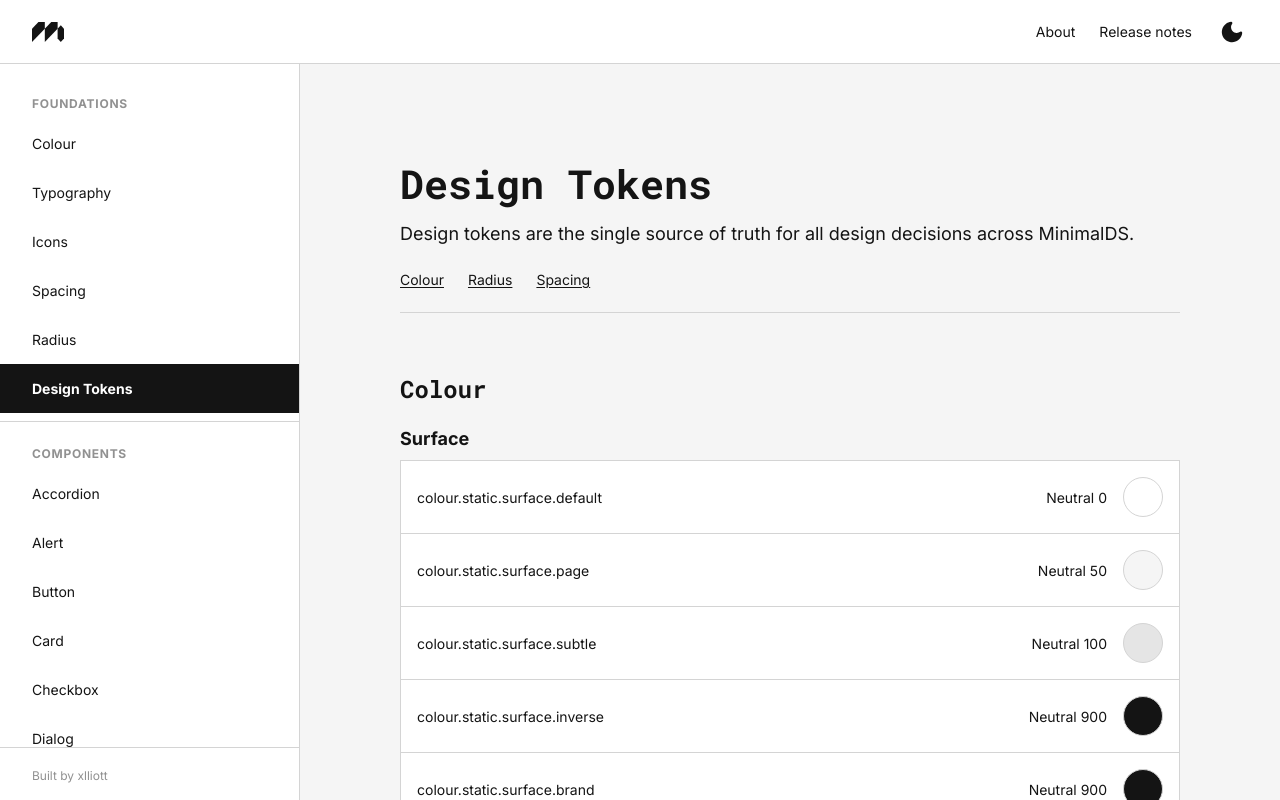
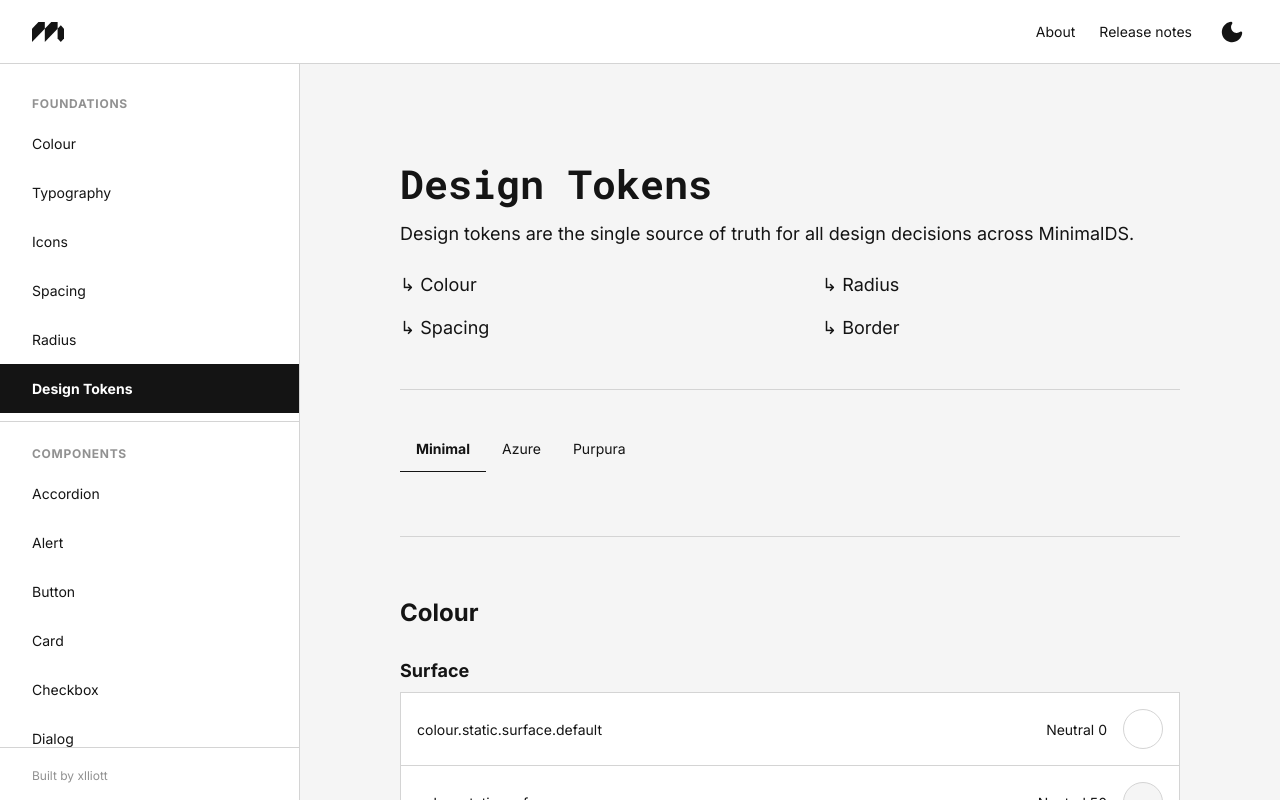
Before and after one commit to xlliott/minimalds, a React (Vite) app: page / in a window 1280 px wide. Both pictures are taken after a click on the button "View Design Tokens". Built offline with nearby package versions, Linux system fonts and the light colour scheme.

Commit message:
Add files via upload

```diff
--- a/src/pages/DesignTokens.css
+++ b/src/pages/DesignTokens.css
@@ -26,49 +26,63 @@
   margin:       0 0 var(--space-layout-md);
 }
 
-/* --- Anchor nav --- */
+/* --- Anchor nav (2-col grid) --- */
 
 .mds-tokens__anchors {
-  display:       flex;
-  gap:           var(--space-layout-md);
-  margin-bottom: var(--space-layout-2xl);
-  padding-bottom: var(--space-layout-md);
-  border-bottom: var(--border-default) solid var(--color-border-default);
+  display:               grid;
+  grid-template-columns: 1fr 1fr;
+  gap:                   var(--space-layout-sm) var(--space-layout-2xl);
+  margin-bottom:         var(--space-layout-xl);
+  padding-bottom:        var(--space-layout-xl);
+  border-bottom:         var(--border-default) solid var(--color-border-default);
 }
 
 .mds-tokens__anchor-link {
-  font-family:           var(--font-family-global);
-  font-size:             var(--font-size-body);
-  font-weight:           var(--font-weight-regular);
-  color:                 var(--color-text-default);
-  text-decoration:       underline;
+  font-family:  var(--font-family-global);
+  font-size:    var(--font-size-desktop-h4);
+  font-weight:  var(--font-weight-regular);
+  color:        var(--color-text-default);
+  text-decoration: none;
+  line-height:  1.5;
+}
+
+.mds-tokens__anchor-link:hover {
+  text-decoration: underline;
   text-underline-offset: 2px;
 }
 
-.mds-tokens__anchor-link:hover {
-  color: var(--color-text-subtle);
+/* --- Brand tabs --- */
+
+.mds-tokens__tabs {
+  margin-bottom: var(--space-layout-2xl);
 }
 
 /* --- Sections --- */
 
 .mds-tokens__section {
   margin-bottom: var(--space-layout-2xl);
+  padding-top:   var(--space-layout-2xl);
+  border-top:    var(--border-default) solid var(--color-border-default);
 }
 
 .mds-tokens__section-title {
-  font-family:  var(--font-family-display);
+  font-family:  var(--font-family-heading);
   font-size:    var(--font-size-desktop-h3);
   font-weight:  var(--font-weight-strong);
   color:        var(--color-text-default);
   line-height:  1;
-  margin:       0 0 var(--space-layout-md);
+  margin:       0 0 var(--space-layout-lg);
   -webkit-font-smoothing: antialiased;
 }
 
 /* --- Subsections --- */
 
 .mds-tokens__subsection {
-  margin-bottom: var(--space-layout-md);
+  margin-bottom: var(--space-layout-lg);
+}
+
+.mds-tokens__subsection:last-child {
+  margin-bottom: 0;
 }
 
 .mds-tokens__subsection-title {
--- a/src/pages/DesignTokens.jsx
+++ b/src/pages/DesignTokens.jsx
@@ -1,111 +1,113 @@
+import { useState } from 'react';
+import TabGroup from '../components/TabGroup/Tabgroup';
+import { useTheme } from '../context/ThemeContext';
 import './DesignTokens.css';
 
-// ─── Colour tokens ────────────────────────────────────────────────────────────
+// ─── Token definitions ────────────────────────────────────────────────────────
+// colour values use CSS custom properties so they respond to brand + dark mode
 
-const surface = [
-  { name: 'colour.static.surface.default',      label: 'Neutral 0',              color: '#ffffff' },
-  { name: 'colour.static.surface.page',         label: 'Neutral 50',             color: '#f5f5f5' },
-  { name: 'colour.static.surface.subtle',       label: 'Neutral 100',            color: '#e5e5e5' },
-  { name: 'colour.static.surface.inverse',      label: 'Neutral 900',            color: '#141414' },
-  { name: 'colour.static.surface.brand',        label: 'Neutral 900',            color: '#141414' },
-  { name: 'colour.static.surface.brand-subtle', label: 'Neutral 100',            color: '#e5e5e5' },
-  { name: 'colour.static.surface.positive',     label: 'Green 100',              color: '#dcfce7' },
-  { name: 'colour.static.surface.warning',      label: 'Yellow 100',             color: '#fef9c3' },
-  { name: 'colour.static.surface.danger',       label: 'Red 100',                color: '#fee2e2' },
-  { name: 'colour.static.surface.info',         label: 'Blue 100',               color: '#dbeafe' },
-  { name: 'colour.static.surface.overlay',      label: 'Transparent Black 700',  color: 'rgba(0,0,0,0.7)' },
+const surfaceTokens = [
+  { name: 'colour.static.surface.default',      label: 'Neutral 0',             cssVar: '--color-surface-default'      },
+  { name: 'colour.static.surface.page',         label: 'Neutral 50',            cssVar: '--color-surface-page'         },
+  { name: 'colour.static.surface.subtle',       label: 'Neutral 100',           cssVar: '--color-surface-subtle'       },
+  { name: 'colour.static.surface.inverse',      label: 'Neutral 900',           cssVar: '--color-surface-inverse'      },
+  { name: 'colour.static.surface.brand',        label: 'Brand',                 cssVar: '--color-surface-brand'        },
+  { name: 'colour.static.surface.brand-subtle', label: 'Brand subtle',          cssVar: '--color-surface-brand-subtle' },
+  { name: 'colour.static.surface.positive',     label: 'Green 100',             cssVar: '--color-surface-positive'     },
+  { name: 'colour.static.surface.warning',      label: 'Yellow 100',            cssVar: '--color-surface-warning'      },
+  { name: 'colour.static.surface.danger',       label: 'Red 100',               cssVar: '--color-surface-danger'       },
+  { name: 'colour.static.surface.info',         label: 'Blue 100',              cssVar: '--color-surface-info'         },
+  { name: 'colour.static.surface.overlay',      label: 'Transparent Black 700', cssVar: '--color-surface-overlay'      },
 ];
 
-const text = [
-  { name: 'colour.static.text.default',  label: 'Neutral 900',  color: '#141414' },
-  { name: 'colour.static.text.subtle',   label: 'Neutral 600',  color: '#4b4b4b' },
-  { name: 'colour.static.text.muted',    label: 'Neutral 400',  color: '#919191' },
-  { name: 'colour.static.text.disabled', label: 'Neutral 200',  color: '#d4d4d4' },
-  { name: 'colour.static.text.inverse',  label: 'Neutral 0',    color: '#ffffff' },
-  { name: 'colour.static.text.brand',    label: 'Neutral 900',  color: '#141414' },
-  { name: 'colour.static.text.positive', label: 'Green 700',    color: '#15803d' },
-  { name: 'colour.static.text.warning',  label: 'Yellow 700',   color: '#a16207' },
-  { name: 'colour.static.text.danger',   label: 'Red 700',      color: '#b91c1c' },
-  { name: 'colour.static.text.info',     label: 'Blue 700',     color: '#1d4ed8' },
+const textTokens = [
+  { name: 'colour.static.text.default',  label: 'Neutral 900', cssVar: '--color-text-default'  },
+  { name: 'colour.static.text.subtle',   label: 'Neutral 600', cssVar: '--color-text-subtle'   },
+  { name: 'colour.static.text.muted',    label: 'Neutral 400', cssVar: '--color-text-muted'    },
+  { name: 'colour.static.text.disabled', label: 'Neutral 200', cssVar: '--color-text-disabled' },
+  { name: 'colour.static.text.inverse',  label: 'Neutral 0',   cssVar: '--color-text-inverse'  },
+  { name: 'colour.static.text.brand',    label: 'Brand',       cssVar: '--color-text-brand'    },
+  { name: 'colour.static.text.positive', label: 'Green 700',   cssVar: '--color-text-positive' },
+  { name: 'colour.static.text.warning',  label: 'Yellow 700',  cssVar: '--color-text-warning'  },
+  { name: 'colour.static.text.danger',   label: 'Red 700',     cssVar: '--color-text-danger'   },
+  { name: 'colour.static.text.info',     label: 'Blue 700',    cssVar: '--color-text-info'     },
 ];
 
-const icon = [
-  { name: 'colour.static.icon.default',  label: 'Neutral 900',  color: '#141414' },
-  { name: 'colour.static.icon.subtle',   label: 'Neutral 600',  color: '#4b4b4b' },
-  { name: 'colour.static.icon.muted',    label: 'Neutral 400',  color: '#919191' },
-  { name: 'colour.static.icon.disabled', label: 'Neutral 200',  color: '#d4d4d4' },
-  { name: 'colour.static.icon.inverse',  label: 'Neutral 0',    color: '#ffffff' },
-  { name: 'colour.static.icon.brand',    label: 'Neutral 900',  color: '#141414' },
-  { name: 'colour.static.icon.positive', label: 'Green 700',    color: '#15803d' },
-  { name: 'colour.static.icon.warning',  label: 'Yellow 700',   color: '#a16207' },
-  { name: 'colour.static.icon.danger',   label: 'Red 700',      color: '#b91c1c' },
-  { name: 'colour.static.icon.info',     label: 'Blue 700',     color: '#1d4ed8' },
+const iconTokens = [
+  { name: 'colour.static.icon.default',  label: 'Neutral 900', cssVar: '--color-icon-default'  },
+  { name: 'colour.static.icon.subtle',   label: 'Neutral 600', cssVar: '--color-icon-subtle'   },
+  { name: 'colour.static.icon.muted',    label: 'Neutral 400', cssVar: '--color-icon-muted'    },
+  { name: 'colour.static.icon.disabled', label: 'Neutral 200', cssVar: '--color-icon-disabled' },
+  { name: 'colour.static.icon.inverse',  label: 'Neutral 0',   cssVar: '--color-icon-inverse'  },
+  { name: 'colour.static.icon.brand',    label: 'Brand',       cssVar: '--color-icon-brand'    },
+  { name: 'colour.static.icon.positive', label: 'Green 700',   cssVar: '--color-icon-positive' },
+  { name: 'colour.static.icon.warning',  label: 'Yellow 700',  cssVar: '--color-icon-warning'  },
+  { name: 'colour.static.icon.danger',   label: 'Red 700',     cssVar: '--color-icon-danger'   },
+  { name: 'colour.static.icon.info',     label: 'Blue 700',    cssVar: '--color-icon-info'     },
 ];
 
-const border = [
-  { name: 'colour.static.border.default',  label: 'Neutral 200',  color: '#d4d4d4' },
-  { name: 'colour.static.border.subtle',   label: 'Neutral 100',  color: '#e5e5e5' },
-  { name: 'colour.static.border.muted',    label: 'Neutral 50',   color: '#f5f5f5' },
-  { name: 'colour.static.border.disabled', label: 'Neutral 200',  color: '#d4d4d4' },
-  { name: 'colour.static.border.inverse',  label: 'Neutral 700',  color: '#2e2e2e' },
-  { name: 'colour.static.border.brand',    label: 'Neutral 900',  color: '#141414' },
-  { name: 'colour.static.border.positive', label: 'Green 300',    color: '#86efac' },
-  { name: 'colour.static.border.warning',  label: 'Yellow 300',   color: '#fde047' },
-  { name: 'colour.static.border.danger',   label: 'Red 300',      color: '#fca5a5' },
-  { name: 'colour.static.border.info',     label: 'Blue 300',     color: '#93c5fd' },
-  { name: 'colour.static.border.focus',    label: 'Neutral 900',  color: '#141414' },
+const borderTokens = [
+  { name: 'colour.static.border.default',  label: 'Neutral 200', cssVar: '--color-border-default'  },
+  { name: 'colour.static.border.subtle',   label: 'Neutral 100', cssVar: '--color-border-subtle'   },
+  { name: 'colour.static.border.muted',    label: 'Neutral 50',  cssVar: '--color-border-muted'    },
+  { name: 'colour.static.border.disabled', label: 'Neutral 200', cssVar: '--color-border-disabled' },
+  { name: 'colour.static.border.inverse',  label: 'Neutral 700', cssVar: '--color-border-inverse'  },
+  { name: 'colour.static.border.brand',    label: 'Brand',       cssVar: '--color-border-brand'    },
+  { name: 'colour.static.border.positive', label: 'Green 300',   cssVar: '--color-border-positive' },
+  { name: 'colour.static.border.warning',  label: 'Yellow 300',  cssVar: '--color-border-warning'  },
+  { name: 'colour.static.border.danger',   label: 'Red 300',     cssVar: '--color-border-danger'   },
+  { name: 'colour.static.border.info',     label: 'Blue 300',    cssVar: '--color-border-info'     },
+  { name: 'colour.static.border.focus',    label: 'Brand',       cssVar: '--color-border-focus'    },
 ];
 
-const interactiveDefault = [
-  { name: 'colour.interactive.default.base',     label: 'Neutral 900', color: '#141414' },
-  { name: 'colour.interactive.default.hover',    label: 'Neutral 700', color: '#2e2e2e' },
-  { name: 'colour.interactive.default.active',   label: 'Neutral 600', color: '#4b4b4b' },
-  { name: 'colour.interactive.default.disabled', label: 'Neutral 200', color: '#d4d4d4' },
+const interactiveDefaultTokens = [
+  { name: 'colour.interactive.default.base',     label: 'Neutral 900', cssVar: '--color-interactive-default-base'     },
+  { name: 'colour.interactive.default.hover',    label: 'Neutral 700', cssVar: '--color-interactive-default-hover'    },
+  { name: 'colour.interactive.default.active',   label: 'Neutral 600', cssVar: '--color-interactive-default-active'   },
+  { name: 'colour.interactive.default.disabled', label: 'Neutral 200', cssVar: '--color-interactive-default-disabled' },
 ];
 
-const interactivePale = [
-  { name: 'colour.interactive.pale.base',     label: 'Neutral 0',   color: '#ffffff' },
-  { name: 'colour.interactive.pale.hover',    label: 'Neutral 100', color: '#f5f5f5' },
-  { name: 'colour.interactive.pale.active',   label: 'Neutral 200', color: '#d4d4d4' },
-  { name: 'colour.interactive.pale.disabled', label: 'Neutral 0',   color: '#ffffff' },
+const interactivePaleTokens = [
+  { name: 'colour.interactive.pale.base',     label: 'Neutral 0',   cssVar: '--color-interactive-pale-base'     },
+  { name: 'colour.interactive.pale.hover',    label: 'Neutral 100', cssVar: '--color-interactive-pale-hover'    },
+  { name: 'colour.interactive.pale.active',   label: 'Neutral 200', cssVar: '--color-interactive-pale-active'   },
+  { name: 'colour.interactive.pale.disabled', label: 'Neutral 0',   cssVar: '--color-interactive-pale-disabled' },
 ];
 
-const interactiveGhost = [
-  { name: 'colour.interactive.ghost.base',     label: 'Transparent Black 0',   color: 'rgba(0,0,0,0)'   },
-  { name: 'colour.interactive.ghost.hover',    label: 'Transparent Black 100', color: 'rgba(0,0,0,0.1)' },
-  { name: 'colour.interactive.ghost.active',   label: 'Transparent Black 200', color: 'rgba(0,0,0,0.2)' },
-  { name: 'colour.interactive.ghost.disabled', label: 'Transparent Black 0',   color: 'rgba(0,0,0,0)'   },
+const interactiveGhostTokens = [
+  { name: 'colour.interactive.ghost.base',     label: 'Transparent 0',   cssVar: '--color-interactive-ghost-base'     },
+  { name: 'colour.interactive.ghost.hover',    label: 'Transparent 100', cssVar: '--color-interactive-ghost-hover'    },
+  { name: 'colour.interactive.ghost.active',   label: 'Transparent 200', cssVar: '--color-interactive-ghost-active'   },
+  { name: 'colour.interactive.ghost.disabled', label: 'Transparent 0',   cssVar: '--color-interactive-ghost-disabled' },
 ];
 
-const interactivePositive = [
-  { name: 'colour.interactive.positive.base',     label: 'Green 700',  color: '#15803d' },
-  { name: 'colour.interactive.positive.hover',    label: 'Green 900',  color: '#14532d' },
-  { name: 'colour.interactive.positive.active',   label: 'Green 1000', color: '#0b3d1e' },
-  { name: 'colour.interactive.positive.disabled', label: 'Neutral 200',color: '#d4d4d4' },
+const interactivePositiveTokens = [
+  { name: 'colour.interactive.positive.base',     label: 'Green 700',   cssVar: '--color-interactive-positive-base'     },
+  { name: 'colour.interactive.positive.hover',    label: 'Green 900',   cssVar: '--color-interactive-positive-hover'    },
+  { name: 'colour.interactive.positive.active',   label: 'Green 1000',  cssVar: '--color-interactive-positive-active'   },
+  { name: 'colour.interactive.positive.disabled', label: 'Neutral 200', cssVar: '--color-interactive-positive-disabled' },
 ];
 
-const interactiveDanger = [
-  { name: 'colour.interactive.danger.base',     label: 'Red 700',    color: '#b91c1c' },
-  { name: 'colour.interactive.danger.hover',    label: 'Red 900',    color: '#7f1d1d' },
-  { name: 'colour.interactive.danger.active',   label: 'Red 1000',   color: '#5d0d0d' },
-  { name: 'colour.interactive.danger.disabled', label: 'Neutral 200',color: '#d4d4d4' },
+const interactiveDangerTokens = [
+  { name: 'colour.interactive.danger.base',     label: 'Red 700',     cssVar: '--color-interactive-danger-base'     },
+  { name: 'colour.interactive.danger.hover',    label: 'Red 900',     cssVar: '--color-interactive-danger-hover'    },
+  { name: 'colour.interactive.danger.active',   label: 'Red 1000',    cssVar: '--color-interactive-danger-active'   },
+  { name: 'colour.interactive.danger.disabled', label: 'Neutral 200', cssVar: '--color-interactive-danger-disabled' },
 ];
 
-const interactiveBrand = [
-  { name: 'colour.interactive.brand.base',     label: 'Neutral 900', color: '#141414' },
-  { name: 'colour.interactive.brand.hover',    label: 'Neutral 700', color: '#2e2e2e' },
-  { name: 'colour.interactive.brand.active',   label: 'Neutral 600', color: '#4b4b4b' },
-  { name: 'colour.interactive.brand.disabled', label: 'Neutral 200', color: '#d4d4d4' },
+const interactiveBrandTokens = [
+  { name: 'colour.interactive.brand.base',     label: 'Brand',       cssVar: '--color-interactive-brand-base'     },
+  { name: 'colour.interactive.brand.hover',    label: 'Brand hover',  cssVar: '--color-interactive-brand-hover'    },
+  { name: 'colour.interactive.brand.active',   label: 'Brand active', cssVar: '--color-interactive-brand-active'   },
+  { name: 'colour.interactive.brand.disabled', label: 'Neutral 200', cssVar: '--color-interactive-brand-disabled' },
 ];
 
-const interactiveInverse = [
-  { name: 'colour.interactive.inverse.base',     label: 'Neutral 0',   color: '#ffffff' },
-  { name: 'colour.interactive.inverse.hover',    label: 'Neutral 100', color: '#e5e5e5' },
-  { name: 'colour.interactive.inverse.active',   label: 'Neutral 200', color: '#d4d4d4' },
-  { name: 'colour.interactive.inverse.disabled', label: 'Neutral 0',   color: '#ffffff' },
+const interactiveInverseTokens = [
+  { name: 'colour.interactive.inverse.base',     label: 'Neutral 0',   cssVar: '--color-interactive-inverse-base'     },
+  { name: 'colour.interactive.inverse.hover',    label: 'Neutral 100', cssVar: '--color-interactive-inverse-hover'    },
+  { name: 'colour.interactive.inverse.active',   label: 'Neutral 200', cssVar: '--color-interactive-inverse-active'   },
+  { name: 'colour.interactive.inverse.disabled', label: 'Neutral 0',   cssVar: '--color-interactive-inverse-disabled' },
 ];
-
-// ─── Radius tokens ───────────────────────────────────────────────────────────
 
 const radiusTokens = [
   { name: 'radius.none',   value: '0px'    },
@@ -118,9 +120,12 @@ const radiusTokens = [
   { name: 'radius.card',   value: '0px'    },
 ];
 
-// ─── Spacing tokens ──────────────────────────────────────────────────────────
+const borderTokens2 = [
+  { name: 'border.default', value: '1px' },
+  { name: 'border.strong',  value: '2px' },
+];
 
-const spacingComponent = [
+const spacingComponentTokens = [
   { name: 'spacing.component.minus', value: '-1px' },
   { name: 'spacing.component.none',  value: '0px'  },
   { name: 'spacing.component.xs',    value: '4px'  },
@@ -134,7 +139,7 @@ const spacingComponent = [
   { name: 'spacing.component.5xl',   value: '40px' },
 ];
 
-const spacingLayout = [
+const spacingLayoutTokens = [
   { name: 'spacing.layout.minus', value: '-1px' },
   { name: 'spacing.layout.none',  value: '0px'  },
   { name: 'spacing.layout.xs',    value: '8px'  },
@@ -149,7 +154,7 @@ const spacingLayout = [
 
 // ─── Components ──────────────────────────────────────────────────────────────
 
-function ColourRow({ name, label, color }) {
+function ColourRow({ name, label, cssVar }) {
   return (
     <div className="mds-tokens__row">
       <span className="mds-tokens__name">{name}</span>
@@ -157,7 +162,7 @@ function ColourRow({ name, label, color }) {
         <span className="mds-tokens__label">{label}</span>
         <div
           className="mds-tokens__swatch"
-          style={{ backgroundColor: color }}
+          style={{ backgroundColor: `var(${cssVar})` }}
         />
       </div>
     </div>
@@ -197,13 +202,23 @@ function SubSection({ title, children }) {
 
 // ─── Page ─────────────────────────────────────────────────────────────────────
 
+const brands = ['Minimal', 'Azure', 'Purpura'];
 const anchors = [
   { href: '#tokens-colour',  label: 'Colour'  },
   { href: '#tokens-radius',  label: 'Radius'  },
   { href: '#tokens-spacing', label: 'Spacing' },
+  { href: '#tokens-border',  label: 'Border'  },
 ];
 
 export default function DesignTokens() {
+  const { setBrand, mode } = useTheme();
+  const [selectedTab, setSelectedTab] = useState(0);
+
+  const handleTabChange = (index) => {
+    setSelectedTab(index);
+    setBrand(brands[index].toLowerCase());
+  };
+
   return (
     <div className="mds-page-tokens">
       <h1 className="mds-page-tokens__title">Design Tokens</h1>
@@ -211,69 +226,79 @@ export default function DesignTokens() {
         Design tokens are the single source of truth for all design decisions across MinimalDS.
       </p>
 
+      {/* Anchor nav — 2-column grid */}
       <div className="mds-tokens__anchors">
         {anchors.map(a => (
           <a key={a.href} href={a.href} className="mds-tokens__anchor-link">
-            {a.label}
+            ↳ {a.label}
           </a>
         ))}
+      </div>
+
+      {/* Brand tabs */}
+      <div className="mds-tokens__tabs">
+        <TabGroup
+          tabs={brands}
+          selectedIndex={selectedTab}
+          onChange={handleTabChange}
+        />
       </div>
 
       {/* Colour */}
       <Section id="tokens-colour" title="Colour">
         <SubSection title="Surface">
           <TokenTable>
-            {surface.map(t => <ColourRow key={t.name} {...t} />)}
+            {surfaceTokens.map(t => <ColourRow key={t.name} {...t} />)}
           </TokenTable>
         </SubSection>
         <SubSection title="Text">
           <TokenTable>
-            {text.map(t => <ColourRow key={t.name} {...t} />)}
+            {textTokens.map(t => <ColourRow key={t.name} {...t} />)}
           </TokenTable>
         </SubSection>
         <SubSection title="Icon">
           <TokenTable>
-            {icon.map(t => <ColourRow key={t.name} {...t} />)}
+            {iconTokens.map(t => <ColourRow key={t.name} {...t} />)}
           </TokenTable>
         </SubSection>
         <SubSection title="Border">
           <TokenTable>
-            {border.map(t => <ColourRow key={t.name} {...t} />)}
+            {borderTokens.map(t => <ColourRow key={t.name} {...t} />)}
           </TokenTable>
         </SubSection>
         <SubSection title="Interactive Default">
           <TokenTable>
-            {interactiveDefault.map(t => <ColourRow key={t.name} {...t} />)}
+            {interactiveDefaultTokens.map(t => <ColourRow key={t.name} {...t} />)}
           </TokenTable>
         </SubSection>
         <SubSection title="Interactive Pale">
           <TokenTable>
-            {interactivePale.map(t => <ColourRow key={t.name} {...t} />)}
+            {interactivePaleTokens.map(t => <ColourRow key={t.name} {...t} />)}
           </TokenTable>
         </SubSection>
         <SubSection title="Interactive Ghost">
           <TokenTable>
-            {interactiveGhost.map(t => <ColourRow key={t.name} {...t} />)}
+            {interactiveGhostTokens.map(t => <ColourRow key={t.name} {...t} />)}
           </TokenTable>
         </SubSection>
         <SubSection title="Interactive Positive">
           <TokenTable>
-            {interactivePositive.map(t => <ColourRow key={t.name} {...t} />)}
+            {interactivePositiveTokens.map(t => <ColourRow key={t.name} {...t} />)}
           </TokenTable>
         </SubSection>
         <SubSection title="Interactive Danger">
           <TokenTable>
-            {interactiveDanger.map(t => <ColourRow key={t.name} {...t} />)}
+            {interactiveDangerTokens.map(t => <ColourRow key={t.name} {...t} />)}
           </TokenTable>
         </SubSection>
         <SubSection title="Interactive Brand">
           <TokenTable>
-            {interactiveBrand.map(t => <ColourRow key={t.name} {...t} />)}
+            {interactiveBrandTokens.map(t => <ColourRow key={t.name} {...t} />)}
           </TokenTable>
         </SubSection>
         <SubSection title="Interactive Inverse">
           <TokenTable>
-            {interactiveInverse.map(t => <ColourRow key={t.name} {...t} />)}
+            {interactiveInverseTokens.map(t => <ColourRow key={t.name} {...t} />)}
           </TokenTable>
         </SubSection>
       </Section>
@@ -289,14 +314,21 @@ export default function DesignTokens() {
       <Section id="tokens-spacing" title="Spacing">
         <SubSection title="Component">
           <TokenTable>
-            {spacingComponent.map(t => <ValueRow key={t.name} {...t} />)}
+            {spacingComponentTokens.map(t => <ValueRow key={t.name} {...t} />)}
           </TokenTable>
         </SubSection>
         <SubSection title="Layout">
           <TokenTable>
-            {spacingLayout.map(t => <ValueRow key={t.name} {...t} />)}
+            {spacingLayoutTokens.map(t => <ValueRow key={t.name} {...t} />)}
           </TokenTable>
         </SubSection>
+      </Section>
+
+      {/* Border */}
+      <Section id="tokens-border" title="Border">
+        <TokenTable>
+          {borderTokens2.map(t => <ValueRow key={t.name} {...t} />)}
+        </TokenTable>
       </Section>
 
     </div>
```
